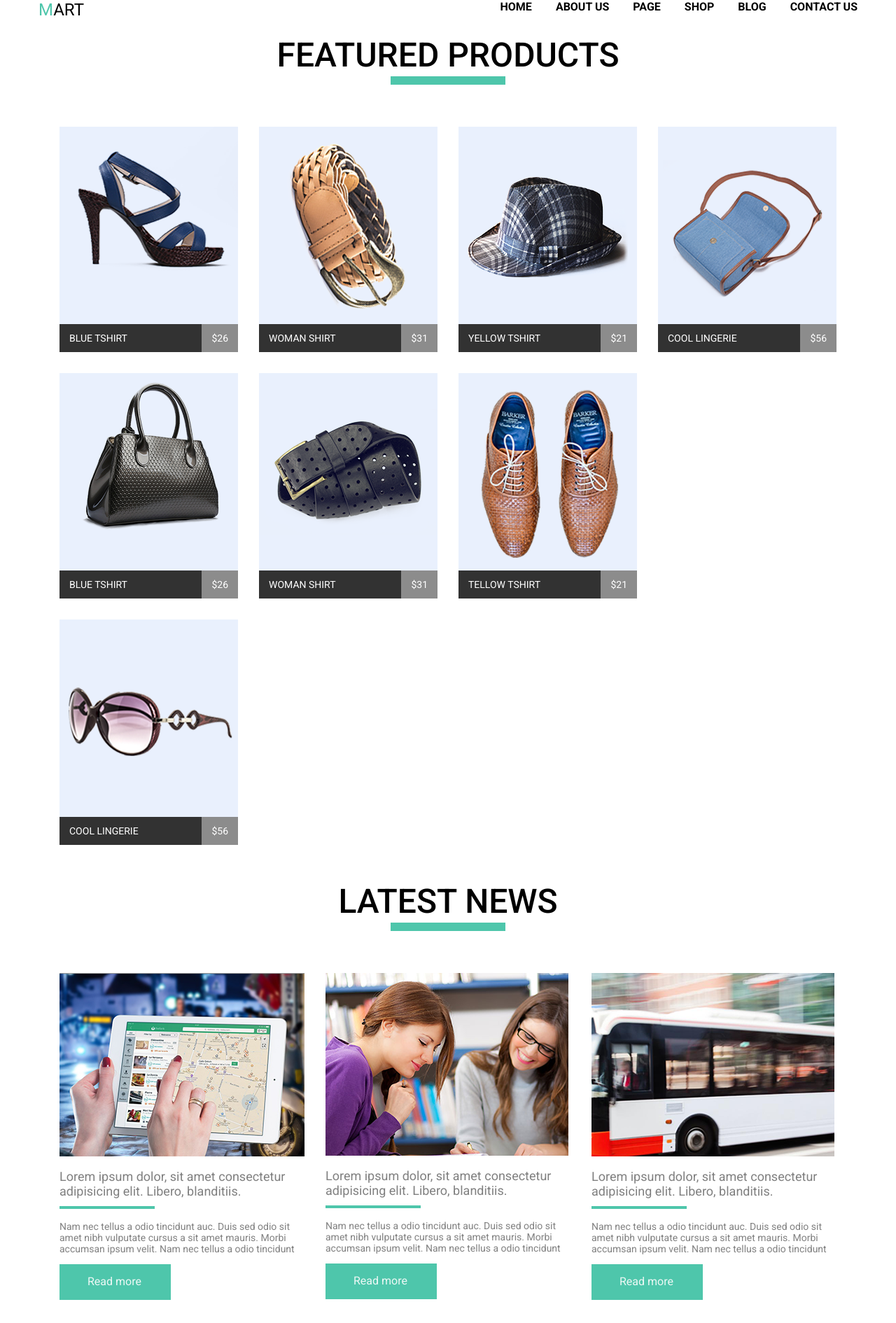
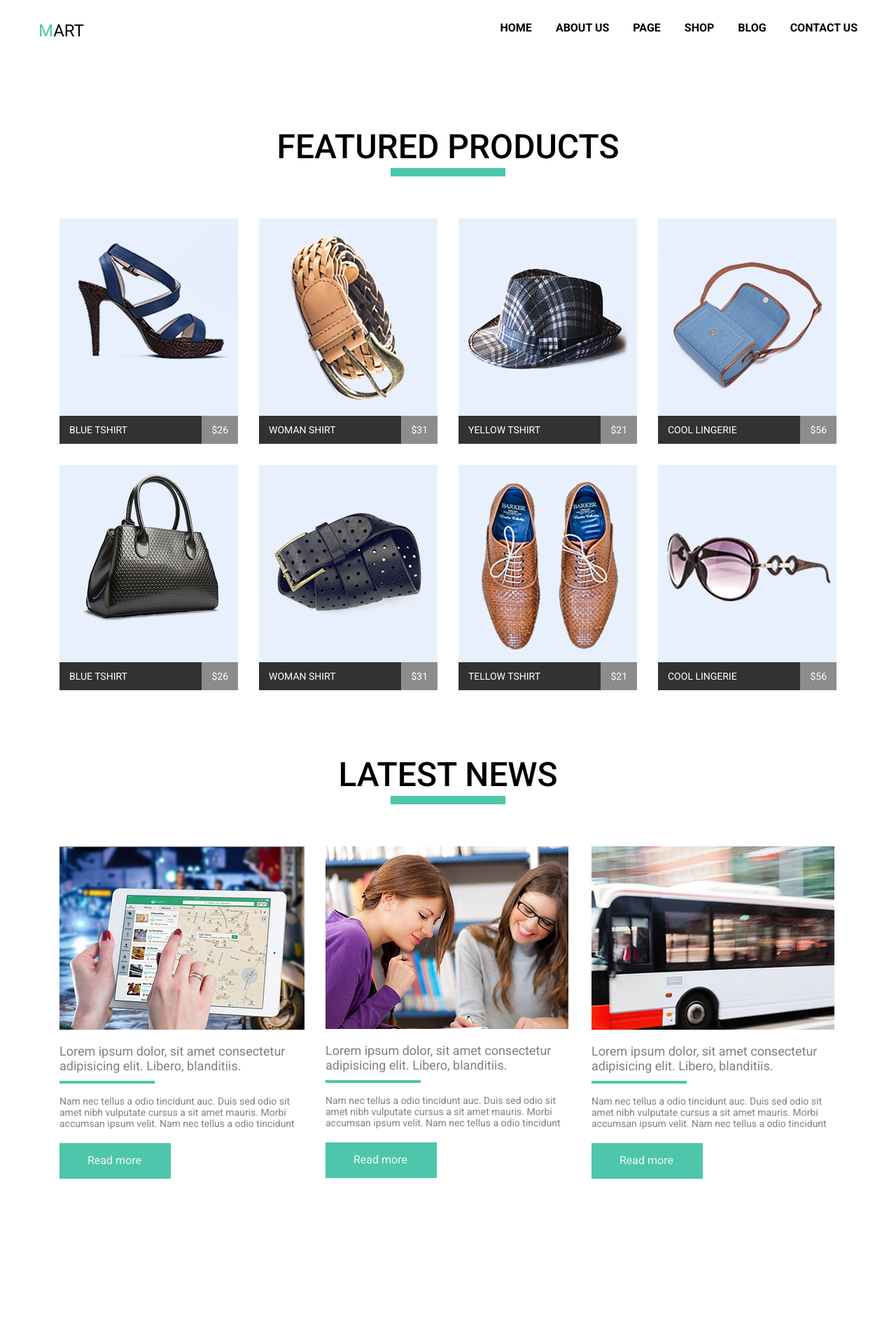
Before and after one commit to ssavelko/https-ssavelko.github.io, a plain HTML site: page html-css/module-04/index.html in a window 1280 px wide. Shown: the top 1890 px of the page at 70% size. After the commit the page ends 1700 px from the top, so only its background shows below. Drawn offline with Linux system fonts and the light colour scheme.

Commit message:
new version

```diff
--- a/html-css/module-04/css/styles.css
+++ b/html-css/module-04/css/styles.css
@@ -32,8 +32,8 @@ img {
 
 header {
     width: 1170px;
-    margin: 0 auto;
-  }
+    margin: 30px auto;
+}
 
 .logo {
     display:block;
@@ -56,6 +56,7 @@ header {
 
 .menu-list {
     margin: 0;
+    margin-bottom: 120px;
     padding: 0;
     float: right;
 }
@@ -92,6 +93,12 @@ header {
 .container {
     width: 1110px;
     margin: 0 auto;
+}
+
+.title,
+.news-one,
+.news-article {
+    margin: 0;
 }
 
 .title {
@@ -131,13 +138,13 @@ header {
     margin-bottom: 30px;
 }
 
-.product-item:nth-child(4) {
+.product-item:nth-child(4n) {
     margin-right: 0;
 }
 
-/* .product-item::nth-last-child(-n+4) {
+.product-item:nth-last-child(-n+4) {
     margin-bottom: 0;
-} */
+}
 
 .product-item:hover .product-name-price {
     background-color: #1abc9c;
@@ -175,8 +182,16 @@ header {
     margin-right: 0;
 }
 
+.container-product {
+    margin-bottom: 110px;
+}
+
 .news {
     padding-left: 0;
+}
+
+.img-news {
+    margin-bottom: 20px;
 }
 
 .news-item {
@@ -184,7 +199,7 @@ header {
     float: left;
     list-style: none;
     margin-right: 30px;
-    margin-bottom: 30px;
+    /* margin-bottom: 30px; */
 }
 
 .news-item:nth-child(3){
@@ -211,6 +226,7 @@ header {
 .news-article {
     font-size: 14px;
     margin-top: 32px;
+    margin-bottom: 20px;
 }
 
 .news-item a {
@@ -224,3 +240,8 @@ header {
     text-decoration: none;
     color: #EDF8F5;
 }
+
+.news-item a:hover,
+.news-item a.focus {
+    color: #f10e0e;
+}
--- a/html-css/module-04/index.html
+++ b/html-css/module-04/index.html
@@ -28,7 +28,6 @@
     <section class="container-product">
         <div class='container'>
         <h2 class="title">Featured products</h2>
-        <div>
             <ul class="product clearfix">
                 <li class="product-item">
                     <img class="img-product" src="img/picture1.png" alt="footwear">
@@ -88,12 +87,10 @@
                 </li>
             </ul>
         </div>
-        </div>
         </section>
         <section class="container-news">
         <div class='container'>
         <h2 class="title">Latest news</h2>
-            <div>
                 <ul class="news clearfix">
                     <li class="news-item">
                         <img class="img-news" src="img/news1.png" alt="#">
@@ -114,14 +111,9 @@
                         <a href="#">Read more</a>
                     </li>
                 </ul>
-            </div>
         </div>
         </section>
     </main>
-
-   </main>
-
 </body>
 
-
-</html> -->
+</html>
```
